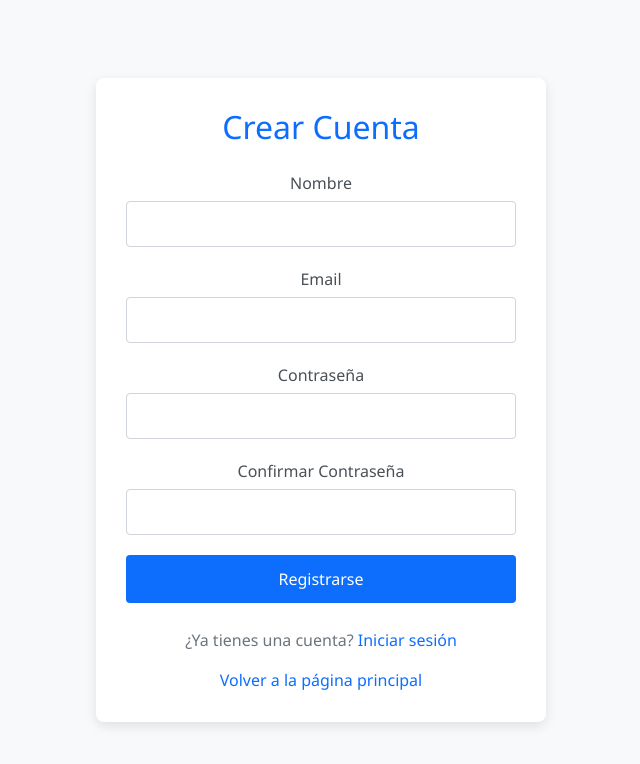
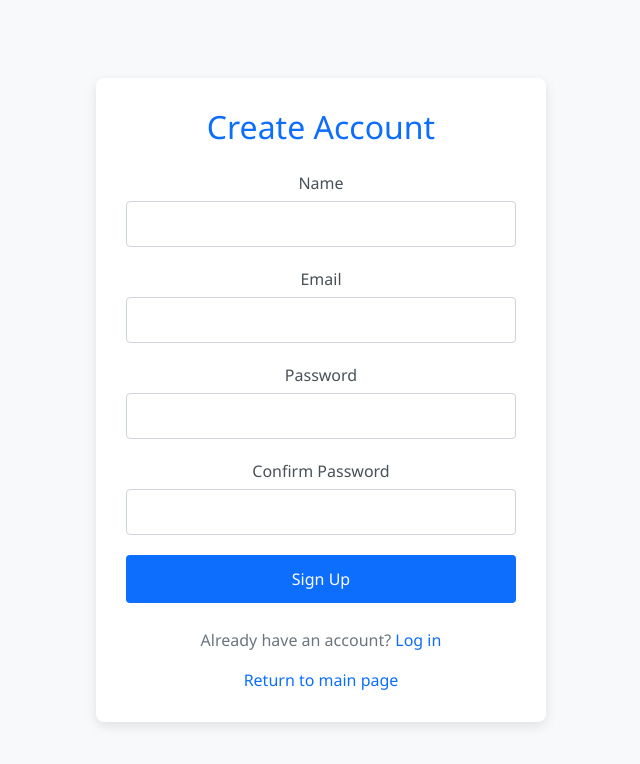
Before and after one commit to Makneos/Diseno, a React (Create React App) app in the folder frontend/: page /register in a window 1280 px wide. Shown: the top 764 px of the page, without its empty margins (319-959 px from the left). Built offline with nearby package versions, Linux system fonts and the light colour scheme.

Commit message:
From spanish to english

```diff
--- a/frontend/src/pages/HomePage.jsx
+++ b/frontend/src/pages/HomePage.jsx
@@ -16,7 +16,6 @@ function HomePage() {
 
   const navigate = useNavigate();
 
-  // Verificar si hay un usuario en sesión al cargar el componente
   useEffect(() => {
     const loggedInUser = sessionStorage.getItem('user');
     if (loggedInUser) {
@@ -31,7 +30,7 @@ function HomePage() {
 
     setTimeout(() => {
       navigate(path);
-      setIsLoading(false); // Para reiniciar el estado de carga
+      setIsLoading(false);
     }, 1500);
   };
 
@@ -75,49 +74,71 @@ function HomePage() {
         <div className="collapse navbar-collapse justify-content-end" id="navbarNav">
           <ul className="navbar-nav">
             {user ? (
-              // Menú para usuarios autenticados
               <>
                 <li className="nav-item">
                   <a
                     className="nav-link"
                     href="/profile"
-                    onClick={(e) => handleNavigation(e, '/profile', 'Cargando perfil...')}
+                    onClick={(e) => handleNavigation(e, '/profile', 'Loading profile...')}
                   >
                     <i className="bi bi-person-circle me-1"></i>
                     {user.nombre}
                   </a>
                 </li>
                 <li className="nav-item">
-                  <a className="nav-link" href="/GoogleMapsComponent" onClick={(e) => handleNavigation(e, '/GoogleMapsComponent', 'Finding nearby pharmacies...')}>
+                  <a
+                    className="nav-link"
+                    href="/GoogleMapsComponent"
+                    onClick={(e) => handleNavigation(e, '/GoogleMapsComponent', 'Finding nearby pharmacies...')}
+                  >
                     Nearby
                   </a>
                 </li>
                 <li className="nav-item">
-                  <a className="nav-link" href="/my-meds" onClick={(e) => handleNavigation(e, '/my-meds', 'Loading your medications...')}>
+                  <a
+                    className="nav-link"
+                    href="/my-meds"
+                    onClick={(e) => handleNavigation(e, '/my-meds', 'Loading your medications...')}
+                  >
                     My Meds
                   </a>
                 </li>
               </>
             ) : (
-              // Menú para usuarios no autenticados
               <>
                 <li className="nav-item">
-                  <a className="nav-link" href="/register" onClick={(e) => handleNavigation(e, '/register', 'Loading registration page...')}>
-                    Sign In
+                  <a
+                    className="nav-link"
+                    href="/register"
+                    onClick={(e) => handleNavigation(e, '/register', 'Loading registration page...')}
+                  >
+                    Sign Up
                   </a>
                 </li>
                 <li className="nav-item">
-                  <a className="nav-link" href="/login" onClick={(e) => handleNavigation(e, '/login', 'Loading login page...')}>
+                  <a
+                    className="nav-link"
+                    href="/login"
+                    onClick={(e) => handleNavigation(e, '/login', 'Loading login page...')}
+                  >
                     Login
                   </a>
                 </li>
                 <li className="nav-item">
-                  <a className="nav-link" href="/GoogleMapsComponent" onClick={(e) => handleNavigation(e, '/GoogleMapsComponent', 'Finding nearby pharmacies...')}>
+                  <a
+                    className="nav-link"
+                    href="/GoogleMapsComponent"
+                    onClick={(e) => handleNavigation(e, '/GoogleMapsComponent', 'Finding nearby pharmacies...')}
+                  >
                     Nearby
                   </a>
                 </li>
                 <li className="nav-item">
-                  <a className="nav-link" href="/my-meds" onClick={(e) => handleNavigation(e, '/my-meds', 'Loading your medications...')}>
+                  <a
+                    className="nav-link"
+                    href="/my-meds"
+                    onClick={(e) => handleNavigation(e, '/my-meds', 'Loading your medications...')}
+                  >
                     My Meds
                   </a>
                 </li>
@@ -139,7 +160,7 @@ function HomePage() {
         <p className="lead mb-4">Your Trusted Platform for Pharmaceutical Services</p>
         {user && (
           <div className="alert alert-success mt-3">
-            ¡Bienvenido, {user.nombre}!
+            Welcome, {user.nombre}!
           </div>
         )}
       </section>
--- a/frontend/src/pages/LoginPage.jsx
+++ b/frontend/src/pages/LoginPage.jsx
@@ -19,7 +19,6 @@ function LoginPage() {
       [name]: value
     }));
 
-    // Clear error message when user starts typing again
     if (errorMessage) {
       setErrorMessage('');
     }
@@ -28,13 +27,12 @@ function LoginPage() {
   const handleSubmit = async (e) => {
     e.preventDefault();
 
-    // Form validation
     if (!formData.email || !formData.password) {
-      setErrorMessage('Por favor, completa todos los campos');
+      setErrorMessage('Please fill in all fields');
       return;
     }
 
-    setLoadingMessage('Iniciando sesión...');
+    setLoadingMessage('Logging in...');
     setIsLoading(true);
 
     try {
@@ -52,29 +50,26 @@ function LoginPage() {
       const data = await response.json();
 
       if (!response.ok) {
-        throw new Error(data.error || 'Error al iniciar sesión');
+        throw new Error(data.error || 'Error logging in');
       }
 
-      // Login exitoso
-      console.log('Usuario autenticado:', data);
+      console.log('Authenticated user:', data);
 
-      // Guardar información del usuario en localStorage o sessionStorage
       sessionStorage.setItem('user', JSON.stringify({
         id: data.id,
         nombre: data.nombre,
         email: data.email
       }));
 
-      // Redirigir al home después de un breve retraso
       setTimeout(() => {
-        setLoadingMessage('Inicio de sesión exitoso! Redirigiendo...');
+        setLoadingMessage('Login successful! Redirecting...');
         setTimeout(() => {
           navigate('/');
         }, 1500);
       }, 1000);
 
     } catch (error) {
-      console.error('Error en el inicio de sesión:', error);
+      console.error('Login error:', error);
       setErrorMessage(error.message);
       setIsLoading(false);
     }
@@ -82,7 +77,7 @@ function LoginPage() {
 
   const handleReturnHome = (e) => {
     e.preventDefault();
-    setLoadingMessage('Volviendo a la página principal...');
+    setLoadingMessage('Returning to homepage...');
     setIsLoading(true);
 
     setTimeout(() => {
@@ -90,7 +85,6 @@ function LoginPage() {
     }, 1500);
   };
 
-  // Si está cargando, mostrar pantalla completa de carga
   if (isLoading) {
     return (
       <div className="fullscreen-loader-container">
@@ -100,11 +94,10 @@ function LoginPage() {
     );
   }
 
-  // Si no está cargando, mostrar formulario normal
   return (
     <div className="auth-container">
       <div className="auth-card">
-        <h2>Iniciar Sesión</h2>
+        <h2>Login</h2>
         {errorMessage && (
           <div className="alert alert-danger" role="alert">
             {errorMessage}
@@ -124,7 +117,7 @@ function LoginPage() {
           </div>
 
           <div className="form-group">
-            <label htmlFor="password">Contraseña</label>
+            <label htmlFor="password">Password</label>
             <input
               type="password"
               id="password"
@@ -136,13 +129,13 @@ function LoginPage() {
           </div>
 
           <button type="submit" className="auth-submit-button">
-            Iniciar Sesión
+            Login
           </button>
         </form>
 
         <div className="auth-footer">
-          <p>¿No tienes una cuenta? <Link to="/register">Registrarse</Link></p>
-          <a href="/" onClick={handleReturnHome}>Volver a la página principal</a>
+          <p>Don't have an account? <Link to="/register">Register</Link></p>
+          <a href="/" onClick={handleReturnHome}>Return to main page</a>
         </div>
       </div>
     </div>
--- a/frontend/src/pages/ProfilePage.jsx
+++ b/frontend/src/pages/ProfilePage.jsx
@@ -8,29 +8,24 @@ function ProfilePage() {
   const [loadingMessage, setLoadingMessage] = useState('');
   const navigate = useNavigate();
 
-  // Cargar datos del usuario de la sesión
   useEffect(() => {
     const loggedInUser = sessionStorage.getItem('user');
     if (loggedInUser) {
       setUser(JSON.parse(loggedInUser));
     } else {
-      // Si no hay usuario en sesión, redirigir al login
       navigate('/login');
     }
   }, [navigate]);
 
   const handleLogout = () => {
     setIsLoading(true);
-    setLoadingMessage('Cerrando sesión...');
+    setLoadingMessage('Logging out...');
 
-    // Simular un breve retraso antes de cerrar sesión
     setTimeout(() => {
-      // Eliminar datos de sesión
       sessionStorage.removeItem('user');
 
-      setLoadingMessage('Sesión cerrada correctamente. Redirigiendo...');
+      setLoadingMessage('Logged out successfully. Redirecting...');
 
-      // Redirigir al home después de cerrar sesión
       setTimeout(() => {
         navigate('/');
       }, 1500);
@@ -42,7 +37,6 @@ function ProfilePage() {
     navigate('/');
   };
 
-  // Si está cargando, mostrar pantalla de carga
   if (isLoading) {
     return (
       <div className="fullscreen-loader-container">
@@ -52,12 +46,11 @@ function ProfilePage() {
     );
   }
 
-  // Si no hay datos de usuario aún, mostrar pantalla de carga
   if (!user) {
     return (
       <div className="fullscreen-loader-container">
         <div className="loader"></div>
-        <p className="loading-text">Cargando datos de usuario...</p>
+        <p className="loading-text">Loading user data...</p>
       </div>
     );
   }
@@ -65,7 +58,7 @@ function ProfilePage() {
   return (
     <div className="auth-container">
       <div className="auth-card profile-card">
-        <h2>Perfil de Usuario</h2>
+        <h2>User Profile</h2>
 
         <div className="profile-avatar">
           <div className="avatar-circle">
@@ -75,7 +68,7 @@ function ProfilePage() {
 
         <div className="profile-info">
           <div className="info-item">
-            <label>Nombre:</label>
+            <label>Name:</label>
             <p>{user.nombre}</p>
           </div>
 
@@ -89,11 +82,11 @@ function ProfilePage() {
           className="auth-submit-button logout-button"
           onClick={handleLogout}
         >
-          Cerrar Sesión
+          Log Out
         </button>
 
         <div className="auth-footer">
-          <a href="/" onClick={handleReturnHome}>Volver a la página principal</a>
+          <a href="/" onClick={handleReturnHome}>Return to main page</a>
         </div>
       </div>
     </div>
--- a/frontend/src/pages/RegisterPage.jsx
+++ b/frontend/src/pages/RegisterPage.jsx
@@ -21,7 +21,6 @@ function RegisterPage() {
       [name]: value
     }));
 
-    // Clear error message when user starts typing again
     if (errorMessage) {
       setErrorMessage('');
     }
@@ -30,23 +29,22 @@ function RegisterPage() {
   const handleSubmit = async (e) => {
     e.preventDefault();
 
-    // Form validation
     if (!formData.name || !formData.email || !formData.password || !formData.confirmPassword) {
-      setErrorMessage('Por favor, completa todos los campos');
+      setErrorMessage('Please fill in all fields');
       return;
     }
 
     if (formData.password !== formData.confirmPassword) {
-      setErrorMessage('Las contraseñas no coinciden');
+      setErrorMessage('Passwords do not match');
       return;
     }
 
     if (formData.password.length < 6) {
-      setErrorMessage('La contraseña debe tener al menos 6 caracteres');
+      setErrorMessage('Password must be at least 6 characters long');
       return;
     }
 
-    setLoadingMessage('Registrando usuario...');
+    setLoadingMessage('Registering user...');
     setIsLoading(true);
 
     try {
@@ -65,22 +63,20 @@ function RegisterPage() {
       const data = await response.json();
 
       if (!response.ok) {
-        throw new Error(data.error || 'Error al registrar usuario');
+        throw new Error(data.error || 'Error registering user');
       }
 
-      // Registro exitoso
-      console.log('Usuario registrado:', data);
+      console.log('User registered:', data);
 
-      // Redirigir al login después de un breve retraso
       setTimeout(() => {
-        setLoadingMessage('Registro exitoso! Redirigiendo al login...');
+        setLoadingMessage('Registration successful! Redirecting to login...');
         setTimeout(() => {
           navigate('/login');
         }, 1500);
       }, 1000);
 
     } catch (error) {
-      console.error('Error en el registro:', error);
+      console.error('Registration error:', error);
       setErrorMessage(error.message);
       setIsLoading(false);
     }
@@ -88,7 +84,7 @@ function RegisterPage() {
 
   const handleReturnHome = (e) => {
     e.preventDefault();
-    setLoadingMessage('Volviendo a la página principal...');
+    setLoadingMessage('Returning to the main page...');
     setIsLoading(true);
 
     setTimeout(() => {
@@ -96,7 +92,6 @@ function RegisterPage() {
     }, 1500);
   };
 
-  // Si está cargando, mostrar pantalla completa de carga
   if (isLoading) {
     return (
       <div className="fullscreen-loader-container">
@@ -106,11 +101,10 @@ function RegisterPage() {
     );
   }
 
-  // Si no está cargando, mostrar formulario normal
   return (
     <div className="auth-container">
       <div className="auth-card">
-        <h2>Crear Cuenta</h2>
+        <h2>Create Account</h2>
         {errorMessage && (
           <div className="alert alert-danger" role="alert">
             {errorMessage}
@@ -118,7 +112,7 @@ function RegisterPage() {
         )}
         <form onSubmit={handleSubmit}>
           <div className="form-group">
-            <label htmlFor="name">Nombre</label>
+            <label htmlFor="name">Name</label>
             <input
               type="text"
               id="name"
@@ -142,7 +136,7 @@ function RegisterPage() {
           </div>
 
           <div className="form-group">
-            <label htmlFor="password">Contraseña</label>
+            <label htmlFor="password">Password</label>
             <input
               type="password"
               id="password"
@@ -155,7 +149,7 @@ function RegisterPage() {
           </div>
 
           <div className="form-group">
-            <label htmlFor="confirmPassword">Confirmar Contraseña</label>
+            <label htmlFor="confirmPassword">Confirm Password</label>
             <input
               type="password"
               id="confirmPassword"
@@ -168,13 +162,13 @@ function RegisterPage() {
           </div>
 
           <button type="submit" className="auth-submit-button">
-            Registrarse
+            Sign Up
           </button>
         </form>
 
         <div className="auth-footer">
-          <p>¿Ya tienes una cuenta? <Link to="/login">Iniciar sesión</Link></p>
-          <a href="/" onClick={handleReturnHome}>Volver a la página principal</a>
+          <p>Already have an account? <Link to="/login">Log in</Link></p>
+          <a href="/" onClick={handleReturnHome}>Return to main page</a>
         </div>
       </div>
     </div>
```
Also changed, not shown: frontend/src/pages/GoogleMapsComponent.jsx (+20 -26 lines).
